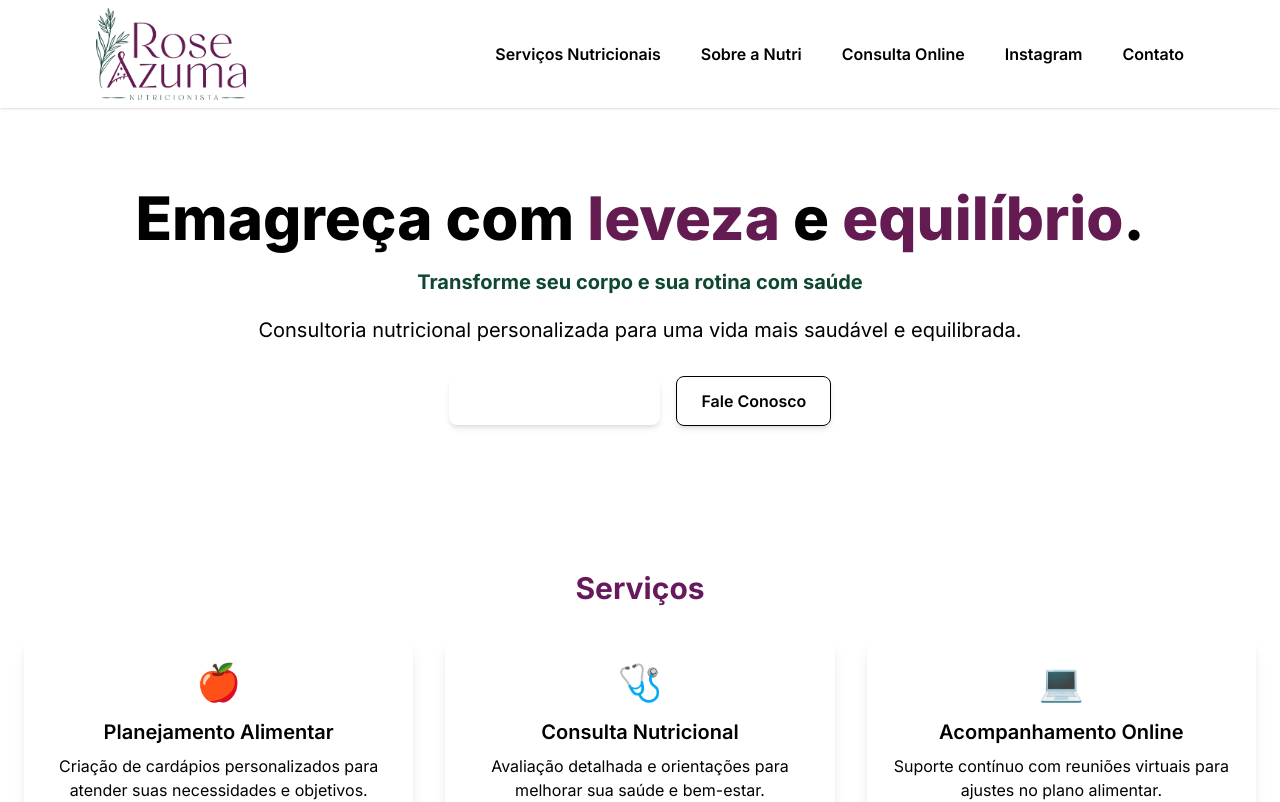
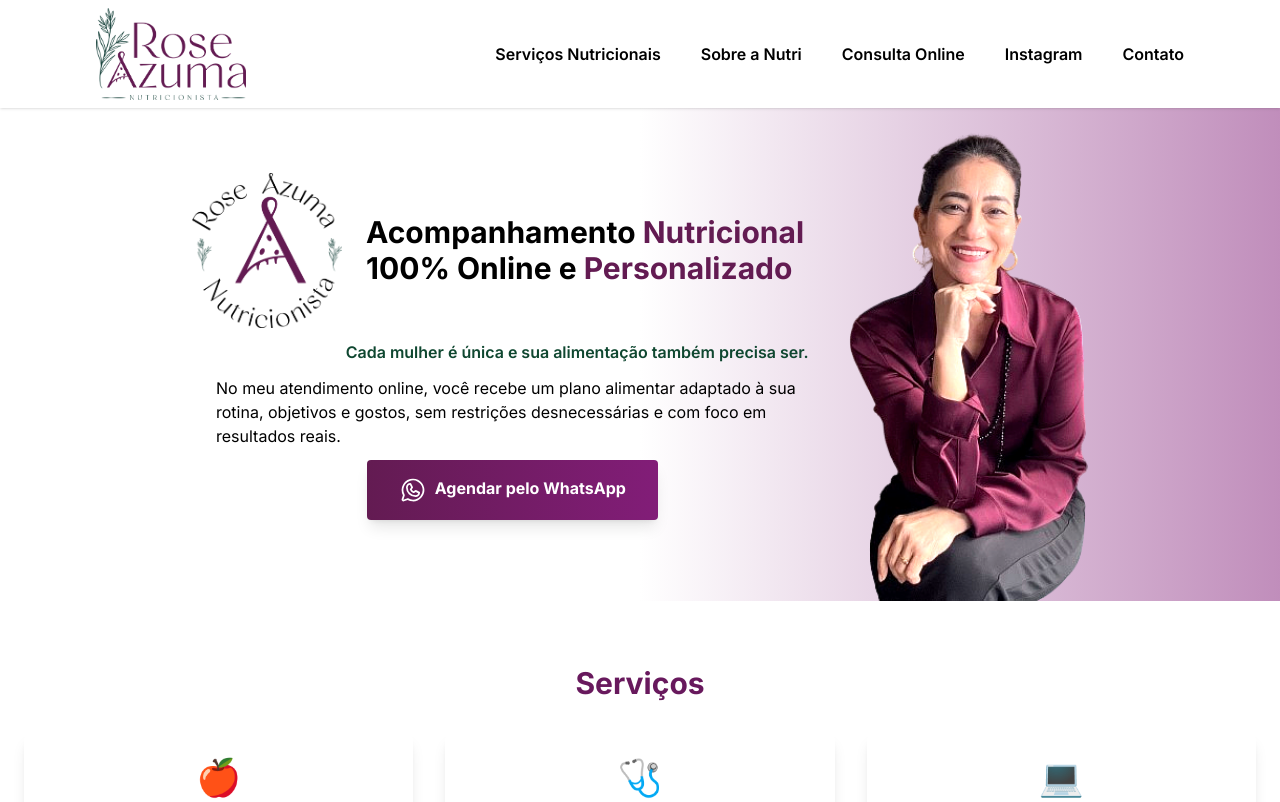
Before and after one commit to m4rcaoferole/rosenutri, a Next.js app: page / in a window 1280 px wide. Shown: the top 802 px of the page. Built offline with nearby package versions, Linux system fonts and the light colour scheme.

Commit message:
feat: new style

```diff
--- a/src/components/NutriSection/index.tsx
+++ b/src/components/NutriSection/index.tsx
@@ -1,36 +1,59 @@
-import React from 'react';
+'use client';
+
+import { WhatsappLogo } from '@phosphor-icons/react';
+import Image from 'next/image';
+
+import logoCircleRose from '../../assets/logo-rose-circular-original.png';
+import nutriPhoto from '../../assets/nutriPhoto.png';
 
 export default function NutriSection() {
   return (
-    <section className="bg-white">
-      {/* Background Decoration */}
+    <section className="bg-gradient-to-r from-white via-white to-murasaki100/50 px-6 pt-8 md:pt-6 sm:pt-12">
+      <div className="max-w-4xl mx-auto flex items-center">
+        {/* Texto e Botão */}
+        <div className="text-center flex flex-col gap-3 md:pr-10 md:text-left space-x-6">
+          <div className="flex items-center gap-6">
+            <Image src={logoCircleRose} alt="Logo da Nutri" width={150} height={150} />
+            <h1 className="text-2xl font-bold text-gray-900 sm:text-3xl">
+              Acompanhamento{' '}
+              <span className="text-murasaki300">
+                Nutricional <br />
+              </span>{' '}
+              100% Online e<span className="text-murasaki300"> Personalizado</span>
+            </h1>
+          </div>
 
-      <div className="container mx-auto flex flex-col items-center justify-center py-20 px-5 text-center md:px-10">
-        {/* Título e Subtítulo */}
-        <h1 className="text-4xl font-extrabold text-gray-900 sm:text-5xl lg:text-6xl">
-        Emagreça com <span className="text-murasaki300">leveza</span> e <span className="text-murasaki300">equilíbrio</span>.
-        </h1>
-        <h2 className="mt-5 text-lg font-bold text-midori300 sm:text-xl">
-          Transforme seu corpo e sua rotina com saúde
-        </h2>
-         <p className="mt-5 text-lg text-gray-700 sm:text-xl">
-          Consultoria nutricional personalizada para uma vida mais saudável e equilibrada.
-        </p>
+          <h2 className="text-sm md:text-right font-semibold text-midori300 sm:text-base">
+            Cada mulher é única e sua alimentação também precisa ser.
+          </h2>
 
-        {/* Call to Action (Botões) */}
-        <div className="mt-8 flex flex-col items-center gap-4 sm:flex-row">
-          <a
-            href="#services"
-            className="rounded-lg bg-green-600 px-6 py-3 text-white font-semibold shadow-md hover:bg-green-700 transition"
-          >
-            Conheça os Serviços
-          </a>
-          <a
-            href="#contact"
-            className="rounded-lg border border-green-600 px-6 py-3 text-green-600 font-semibold shadow-md hover:bg-green-50 transition"
-          >
-            Fale Conosco
-          </a>
+          <p className="text-gray-700 text-lg sm:text-base">
+            No meu atendimento online, você recebe um plano alimentar adaptado à sua rotina,
+            objetivos e gostos, sem restrições desnecessárias e com foco em resultados reais.
+          </p>
+
+          <div className="flex justify-center item-center w-30 mb-10">
+            <a
+              href="https://wa.me/819038354891"
+              target="_blank"
+              // className="bg-murasaki300 text-white font-bold px-8 py-4 rounded shadow-lg hover:bg-murasaki100 transition"
+              className="bg-gradient-to-r from-murasaki300 to-murasaki100 text-white font-bold px-8 py-4 rounded shadow-lg hover:opacity-90 transition"
+            >
+              <WhatsappLogo size={28} className="inline mr-2" />
+              Agendar pelo WhatsApp
+            </a>
+          </div>
+        </div>
+
+        {/* Foto da Nutricionista */}
+        <div className="hidden md:block animate-fadeIn">
+          <Image
+            src={nutriPhoto}
+            alt="Foto da Nutricionista Rosemary Azuma"
+            width={500}
+            height={500}
+            className="object-cover"
+          />
         </div>
       </div>
     </section>
```
